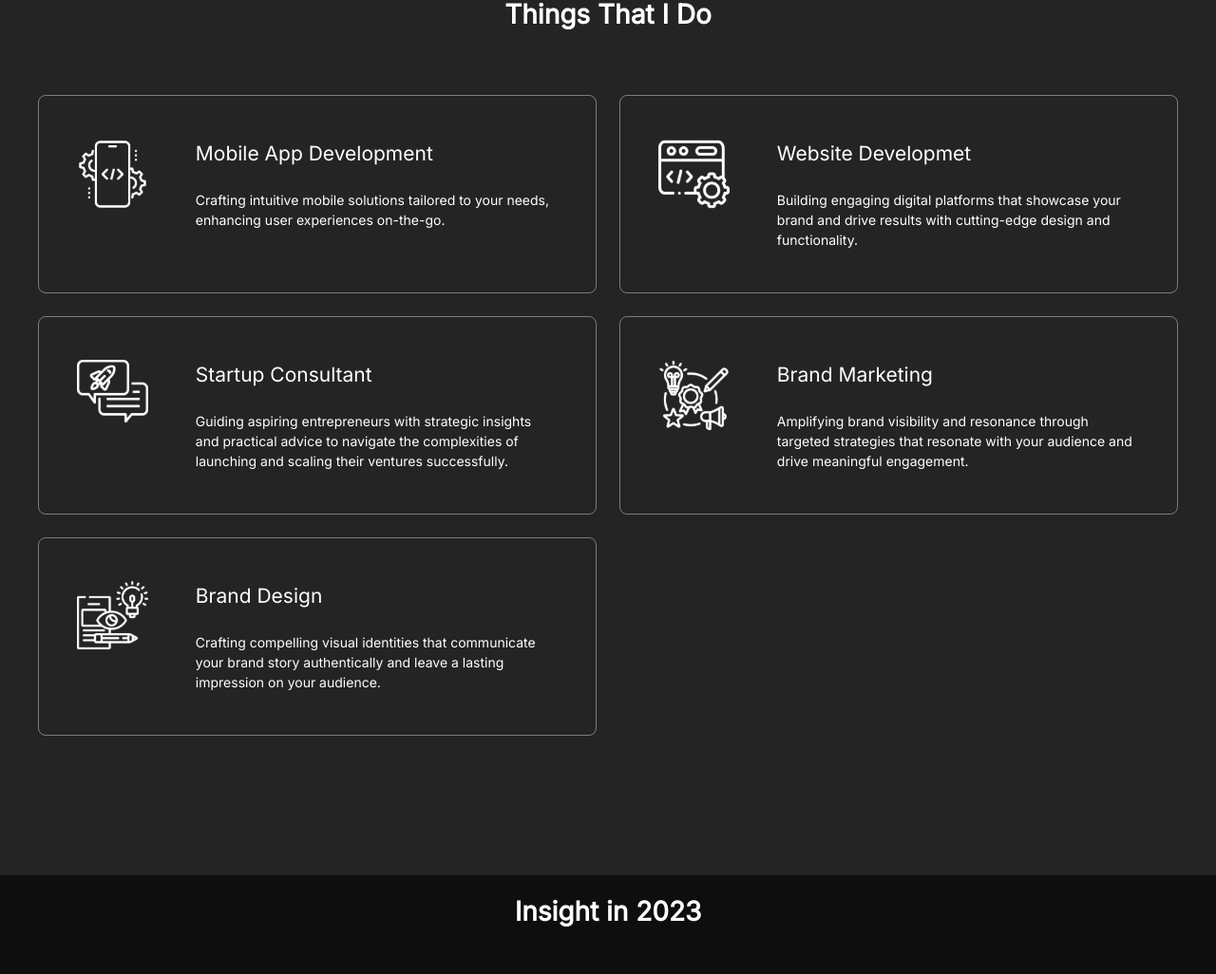
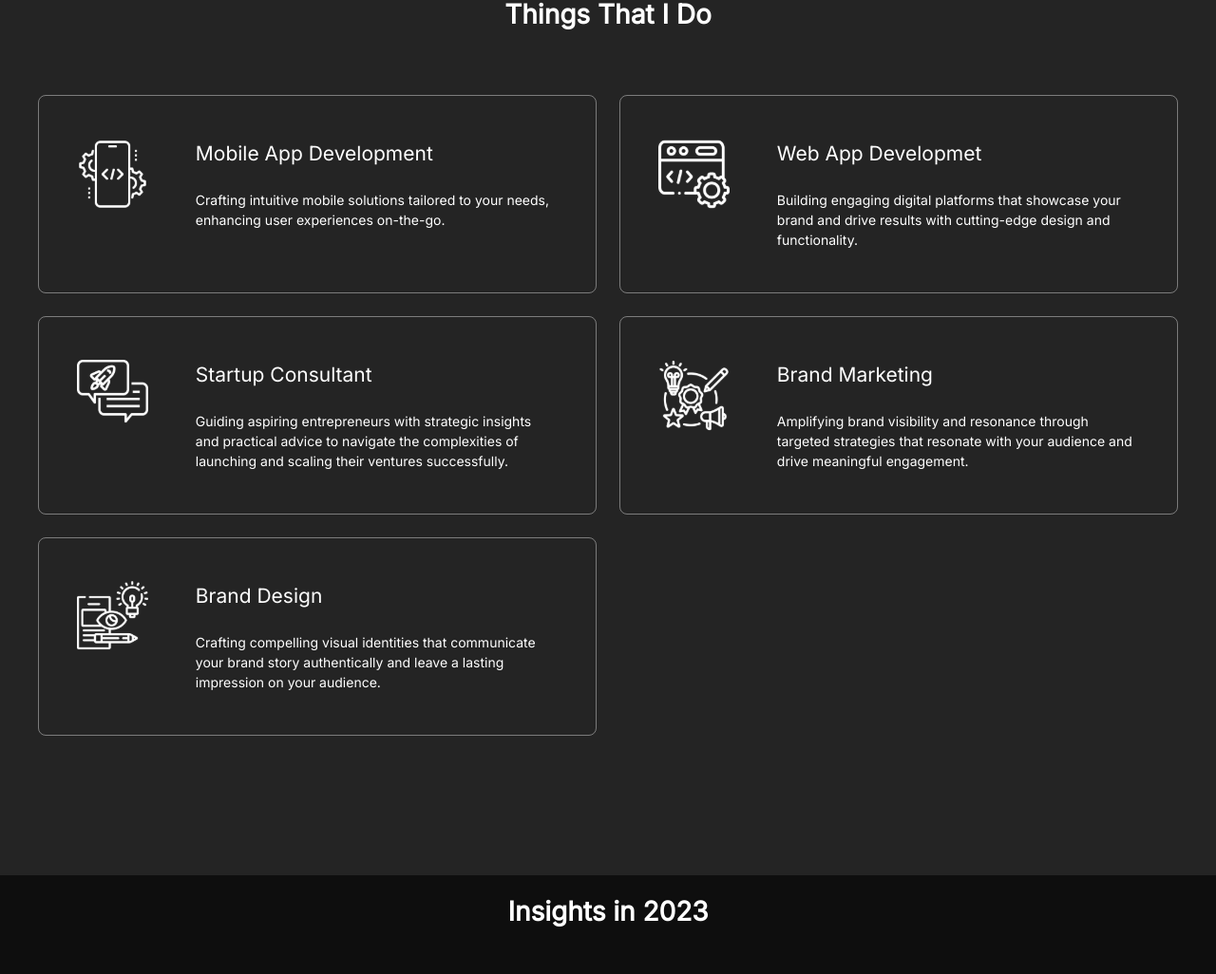
Before and after one commit to Ahtisham8952/portfolio, a Next.js app: page / in a window 1280 px wide. Shown: the part 669-1695 px from the top of the page at 95% size. Built offline with nearby package versions, Linux system fonts and the light colour scheme.

Commit message:
state changes

```diff
--- a/src/components/app/Profolio-Main/GetinTouch.tsx
+++ b/src/components/app/Profolio-Main/GetinTouch.tsx
@@ -51,7 +51,7 @@
                   mb="7px"
                   fontFamily="inter"
                 >
-                  Lorem Ipsum is simply dummy text of the printing and typesetting industry.
+                 Let's discuss how I can help bring your ideas to life.
                 </Text>
                 <Text
                   fontWeight="600"
--- a/src/components/app/Profolio-Main/ProjectsSection.tsx
+++ b/src/components/app/Profolio-Main/ProjectsSection.tsx
@@ -21,7 +21,7 @@
               fontFamily="inter"
               textAlign={"center"}
             >
-           Insight in 2023
+           Insights in 2023
             </Text>
         </Box>
 
--- a/src/components/core/constants/constant.ts
+++ b/src/components/core/constants/constant.ts
@@ -84,7 +84,7 @@
     },
     {
       Image: './servicesave2.svg',
-      Title: 'Website Developmet',
+      Title: 'Web App Developmet',
       Description: 'Building engaging digital platforms that showcase your brand and drive results with cutting-edge design and functionality.',
     },
     {
```
